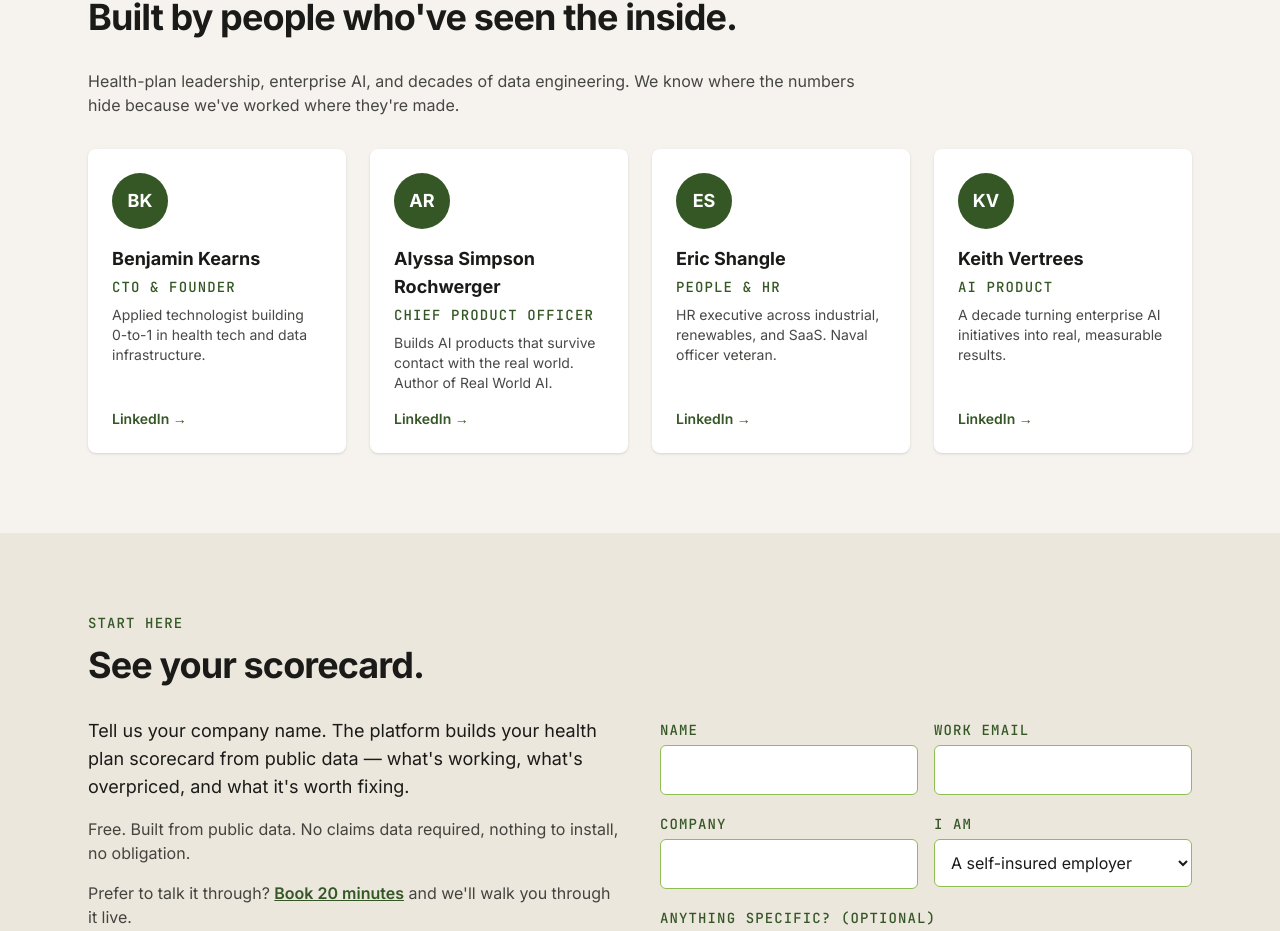
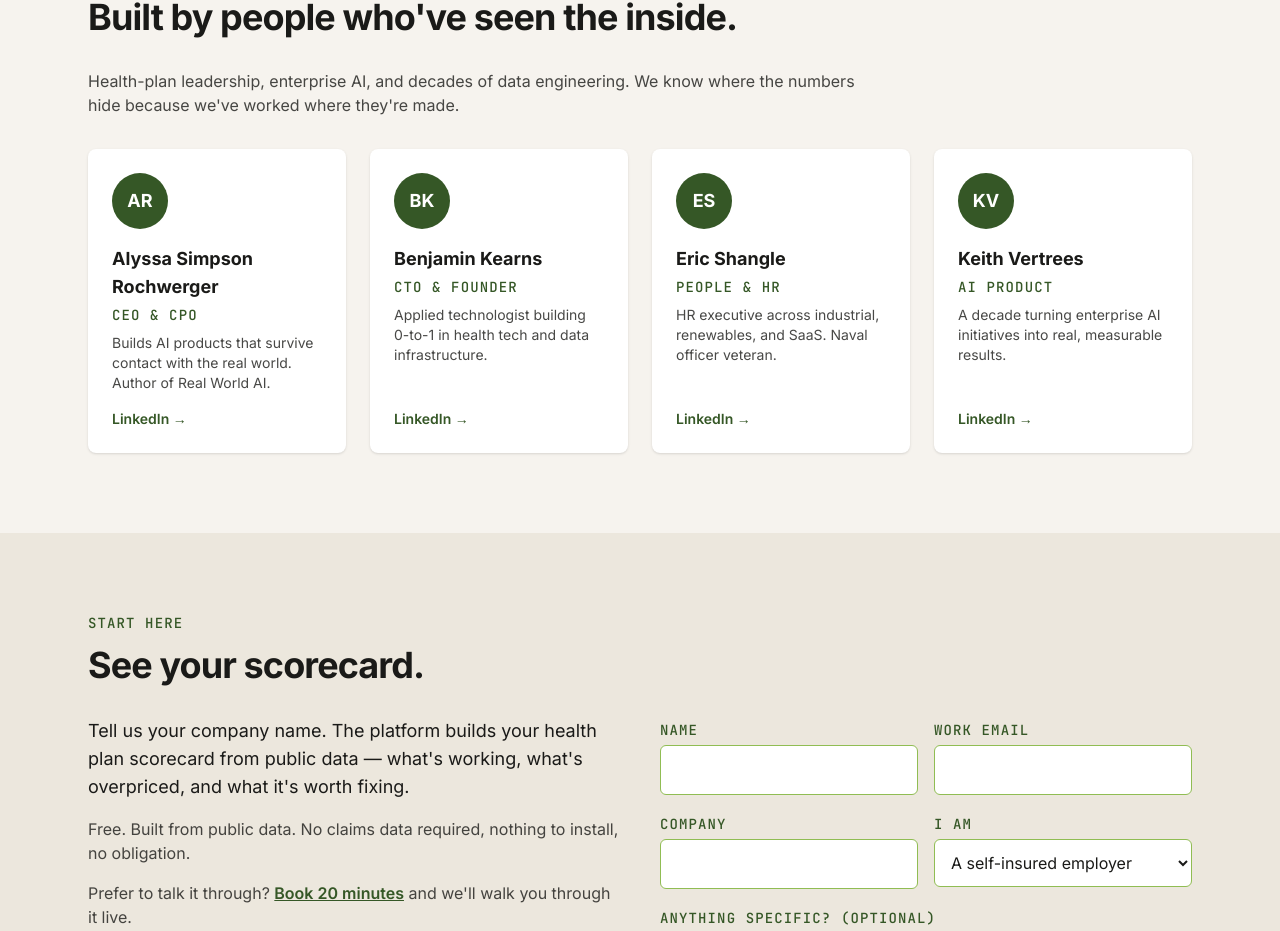
Before and after one commit to Coach-Koala/grounded_web, a Next.js app: page / in a window 1280 px wide. Shown: the part 7868-8799 px from the top of the page. Built offline with nearby package versions, Linux system fonts and the light colour scheme; no server answers.

Commit message:
fix: Alyssa listed first as CEO & CPO

```diff
--- a/src/components/Team.tsx
+++ b/src/components/Team.tsx
@@ -1,17 +1,17 @@
 const TEAM = [
+  {
+    name: "Alyssa Simpson Rochwerger",
+    role: "CEO & CPO",
+    blurb: "Builds AI products that survive contact with the real world. Author of Real World AI.",
+    linkedin: "https://www.linkedin.com/in/alyssasr/",
+    initials: "AR",
+  },
   {
     name: "Benjamin Kearns",
     role: "CTO & Founder",
     blurb: "Applied technologist building 0-to-1 in health tech and data infrastructure.",
     linkedin: "https://www.linkedin.com/in/benjaminkearns/",
     initials: "BK",
-  },
-  {
-    name: "Alyssa Simpson Rochwerger",
-    role: "Chief Product Officer",
-    blurb: "Builds AI products that survive contact with the real world. Author of Real World AI.",
-    linkedin: "https://www.linkedin.com/in/alyssasr/",
-    initials: "AR",
   },
   {
     name: "Eric Shangle",
```
